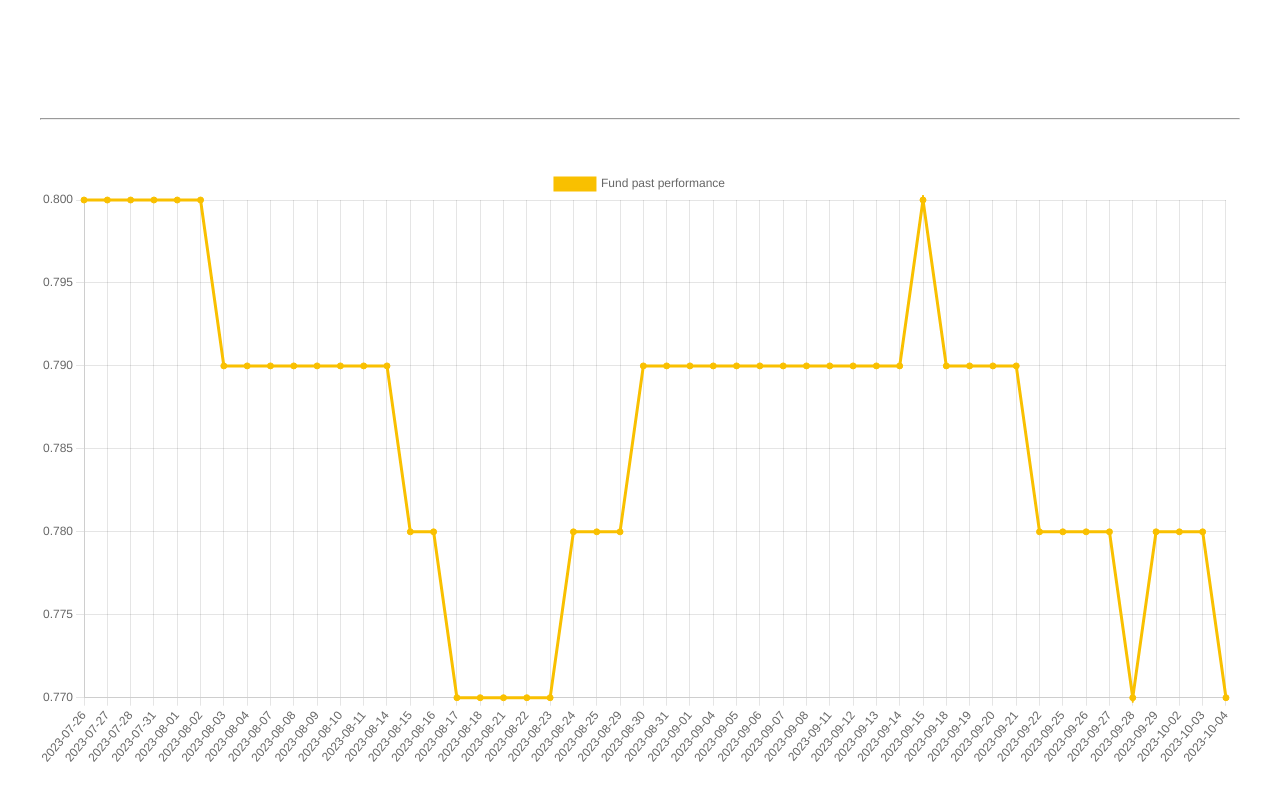
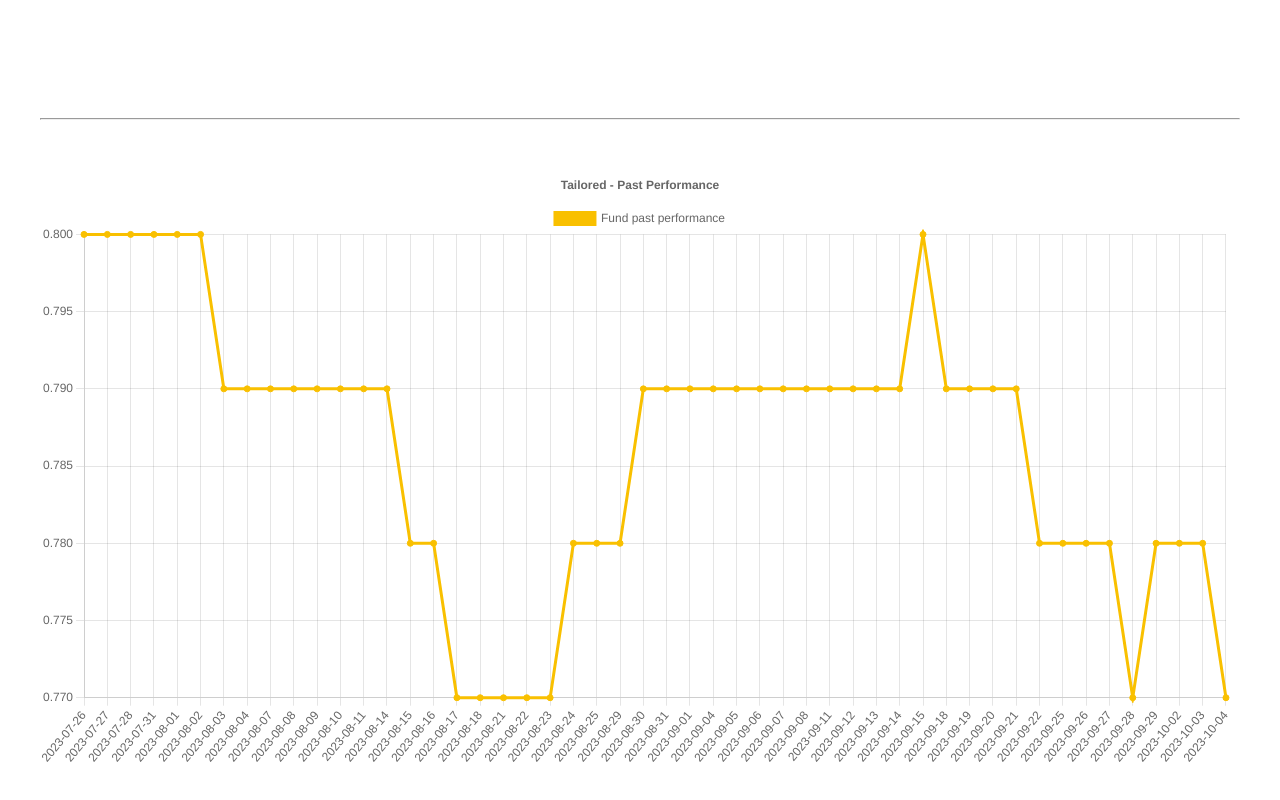
Before and after one commit to PensionBee/cx-ic-hackday, a React (Create React App) app: page / in a window 1280 px wide. Shown: the part 1868-2668 px from the top of the page. Built offline with nearby package versions, Linux system fonts and the light colour scheme.

Commit message:
Adding title to line chart

```diff
--- a/src/components/LineChart.js
+++ b/src/components/LineChart.js
@@ -28,10 +28,10 @@ export const options = {
     legend: {
       position: 'top',
     },
-    // title: {
-    //   display: true,
-    //   text: 'Tailored - Fund Allocation',
-    // },
+    title: {
+      display: true,
+      text: 'Tailored - Past Performance',
+    },
   },
 };
 
```
